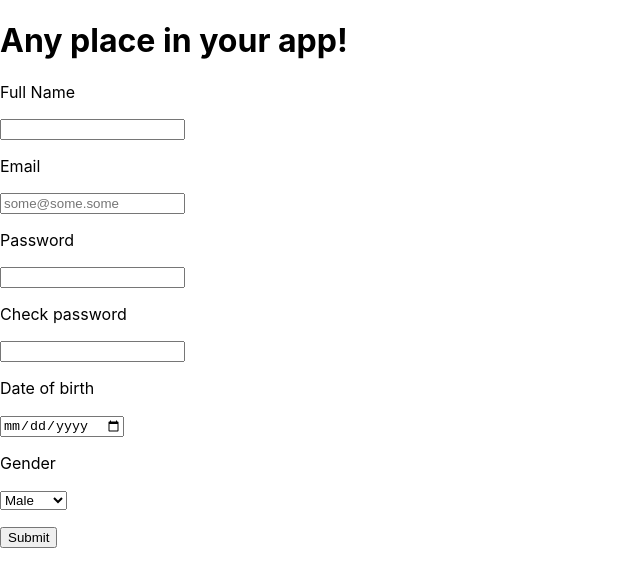
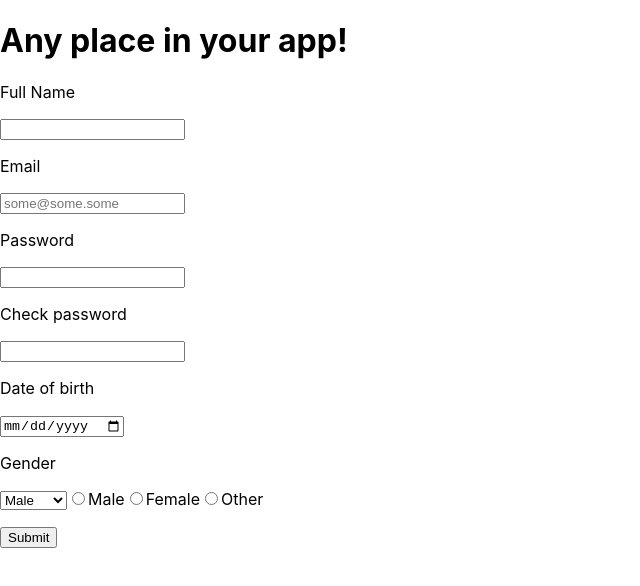
Before and after one commit to ZhenyaHoholko/form, a React (Create React App) app: page / in a window 1280 px wide. Shown: the top 586 px of the page, without its empty margins (0-640 px from the left). Built offline with nearby package versions, Linux system fonts and the light colour scheme.

Commit message:
Improvement

```diff
--- a/src/App.js
+++ b/src/App.js
@@ -82,12 +82,12 @@ const Basic = () => (
             <option value="Female">Female</option>
             <option value="Other">Other</option>
           </Field>
-          {/* <input type="radio" id="gender1" name="gender" value="Male" />
+          <input type="radio" id="gender1" name="gender" value="Male" />
           <label for="gender1">Male</label>
           <input type="radio" id="gender2" name="gender" value="Female" />
           <label for="gender2">Female</label>
           <input type="radio" id="gender3" name="gender" value="Other" />
-          <label for="gender3">Other</label> */}
+          <label for="gender3">Other</label>
           <p />
           <button type="submit" disabled={isSubmitting} onclick="enterNum()">
             Submit
```
